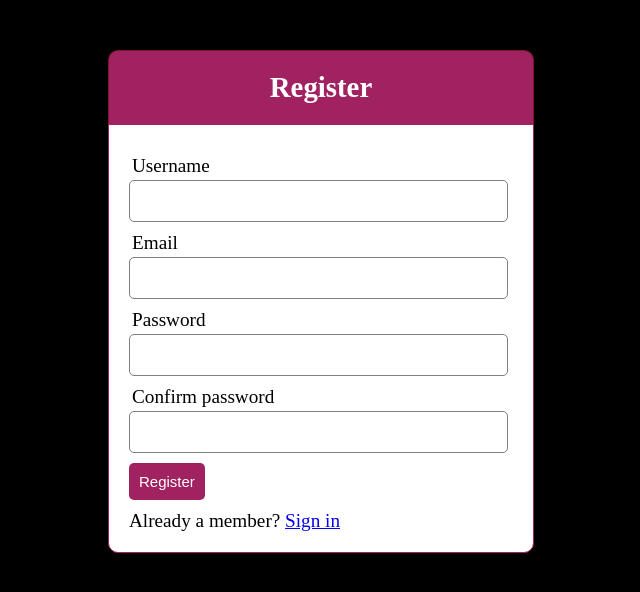
After one commit to gowthamBhat/picsxon, a PHP site: page /picsxon/auth/register.php in a window 1280 px wide. The commit adds this page. Shown: the top 592 px of the page, without its empty margins (319-959 px from the left). Run offline with PHP 8.4, Linux system fonts and the light colour scheme.

Commit message:
auth services added

```diff
--- /dev/null
+++ b/auth/errors.php
@@ -0,0 +1,9 @@
+
+
+<?php  if (count($errors) > 0) : ?>
+  <div class="error">
+  	<?php foreach ($errors as $error) : ?>
+  	  <p><?php echo $error ?></p>
+  	<?php endforeach ?>
+  </div>
+<?php  endif ?>
--- /dev/null
+++ b/auth/register.php
@@ -0,0 +1,42 @@
+<?php include('server.php') ?>
+<!DOCTYPE html>
+<html>
+
+<head>
+	<title>Registration system PHP and MySQL</title>
+	<link rel="stylesheet" type="text/css" href="../styles/auth.css">
+</head>
+
+<body>
+	<div class="header">
+		<h2>Register</h2>
+	</div>
+
+	<form method="post" action="register.php">
+		<?php include('errors.php'); ?>
+		<div class="input-group">
+			<label>Username</label>
+			<input type="text" name="username" value="<?php echo $username; ?>">
+		</div>
+		<div class="input-group">
+			<label>Email</label>
+			<input type="email" name="email" value="<?php echo $email; ?>">
+		</div>
+		<div class="input-group">
+			<label>Password</label>
+			<input type="password" name="password1">
+		</div>
+		<div class="input-group">
+			<label>Confirm password</label>
+			<input type="password" name="password2">
+		</div>
+		<div class="input-group">
+			<button type="submit" class="btn" name="reg_user">Register</button>
+		</div>
+		<p>
+			Already a member? <a href="login.php">Sign in</a>
+		</p>
+	</form>
+</body>
+
+</html>
--- /dev/null
+++ b/auth/server.php
@@ -0,0 +1,88 @@
+<?php
+session_start();
+
+// initializing variables
+$username = "";
+$email    = "";
+$errors = array();
+
+// connect to the database
+$con = mysqli_connect('localhost', 'root', '', 'picsxon');
+
+// REGISTER USER
+if (isset($_POST['reg_user'])) {
+  // receive all input values from the form
+  $username = mysqli_real_escape_string($con, $_POST['username']);
+  $email = mysqli_real_escape_string($con, $_POST['email']);
+  $password1 = mysqli_real_escape_string($con, $_POST['password1']);
+  $password2 = mysqli_real_escape_string($con, $_POST['password2']);
+
+  // form validation: ensure that the form is correctly filled ...
+  // by adding (array_push()) corresponding error unto $errors array
+  if (empty($username)) {
+    array_push($errors, "Username is required");
+  }
+  if (empty($email)) {
+    array_push($errors, "Email is required");
+  }
+  if (empty($password1)) {
+    array_push($errors, "Password is required");
+  }
+  if ($password1 != $password2) {
+    array_push($errors, "The two passwords do not match");
+  }
+
+  // first check the database to make sure
+  // a user does not already exist with the same username and/or email
+  $user_check_query = "SELECT * FROM users WHERE username='$username' OR email='$email' LIMIT 1";
+  $result = mysqli_query($con, $user_check_query);
+  $user = mysqli_fetch_assoc($result);
+
+  if ($user) { // if user exists
+    if ($user['username'] === $username) {
+      array_push($errors, "Username already exists");
+    }
+
+    if ($user['email'] === $email) {
+      array_push($errors, "email already exists");
+    }
+  }
+
+  // Finally, register user if there are no errors in the form
+  if (count($errors) == 0) {
+    $password = md5($password1); //encrypt the password before saving in the database
+
+    $query = "INSERT INTO users (username, email, password)
+  			  VALUES('$username', '$email', '$password')";
+    mysqli_query($con, $query);
+    $_SESSION['username'] = $username;
+    $_SESSION['success'] = "You are now logged in";
+    header('location: http://localhost/picsxon/data/user/gallery.php');
+  }
+}
+
+// LOGIN USER
+if (isset($_POST['login_user'])) {
+  $username = mysqli_real_escape_string($con, $_POST['username']);
+  $password = mysqli_real_escape_string($con, $_POST['password']);
+
+  if (empty($username)) {
+    array_push($errors, "Username is required");
+  }
+  if (empty($password)) {
+    array_push($errors, "Password is required");
+  }
+
+  if (count($errors) == 0) {
+    $password = md5($password);
+    $query = "SELECT * FROM users WHERE username='$username' AND password='$password'";
+    $results = mysqli_query($con, $query);
+    if (mysqli_num_rows($results) == 1) {
+      $_SESSION['username'] = $username;
+      $_SESSION['success'] = "You are now logged in";
+      header('location: http://localhost/picsxon/data/user/gallery.php');
+    } else {
+      array_push($errors, "Wrong username/password combination");
+    }
+  }
+}
--- a/js/home.js
+++ b/js/home.js
@@ -84,7 +84,7 @@ function carousel(root) {
 //navigate to login-page
 let loginButton = document.getElementById("login");
 loginButton.addEventListener("click", function () {
-    window.location.assign("./data/user/userlogin.html");
+    window.location.assign("./auth/login.php");
 });
 
 let galleryButton = document.getElementById("gallery");
--- /dev/null
+++ b/styles/auth.css
@@ -0,0 +1,69 @@
+* {
+  margin: 0px;
+  padding: 0px;
+}
+body {
+  font-size: 120%;
+  background:black;
+}
+
+.header {
+  width: 30%;
+  margin: 50px auto 0px;
+  color: white;
+  background:#a12261;
+  text-align: center;
+  border: 1px solid #7c1730;
+  border-bottom: none;
+  border-radius: 10px 10px 0px 0px;
+  padding: 20px;
+}
+form, .content {
+  width: 30%;
+  margin: 0px auto;
+  padding: 20px;
+  font-weight:lighter;
+  border: 1px solid #a12261;
+  background: white;
+  border-radius: 0px 0px 10px 10px;
+}
+.input-group {
+  margin: 10px 0px 10px 0px;
+}
+.input-group label {
+  display: block;
+  text-align: left;
+  margin: 3px;
+}
+.input-group input {
+  height: 30px;
+  width: 93%;
+  padding: 5px 10px;
+  font-size: 16px;
+  border-radius: 5px;
+  border: 1px solid gray;
+}
+.btn {
+  padding: 10px;
+  font-size: 15px;
+  color: white;
+  background: #a12261;
+  border: none;
+  border-radius: 5px;
+}
+.error {
+  width: 92%;
+  margin: 0px auto;
+  padding: 10px;
+  border: 1px solid #a94442;
+  color: #a94442;
+  background: #f2dede;
+  border-radius: 5px;
+  text-align: left;
+}
+.success {
+  color: #3c763d;
+  background: #dff0d8;
+  border: 1px solid #3c763d;
+  margin-bottom: 20px;
+}
--- a/styles/gallery.css
+++ b/styles/gallery.css
@@ -2,7 +2,7 @@ body {
     background-color: black;
   }
 
-  img {
+   img {
     width: 100px;
     height: 200px;
   }
@@ -11,10 +11,10 @@ body {
     float: left;
     margin: 40px;
   }
-  #img-conatainer {
+   #img-conatainer {
     box-sizing: border-box;
   }
-  .card-title {
+   .card-title {
     text-align: center;
   }
 
```
Also changed, not shown: auth/login.php (added, +34 -0 lines), data/user/gallery.php (+47 -0 lines).
